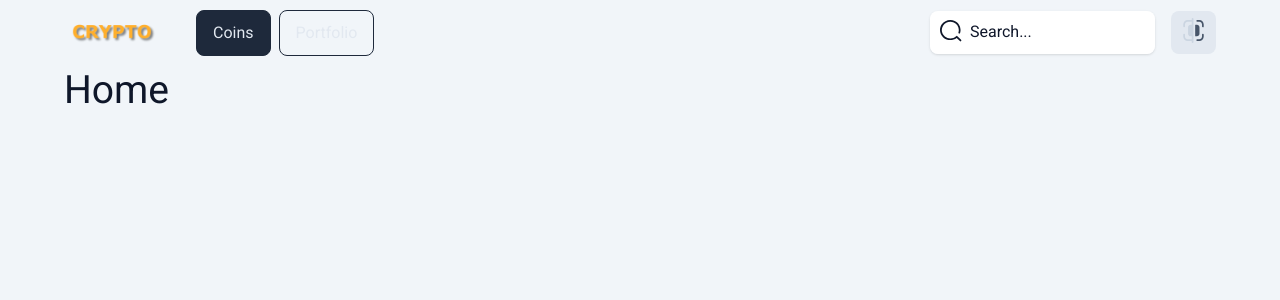
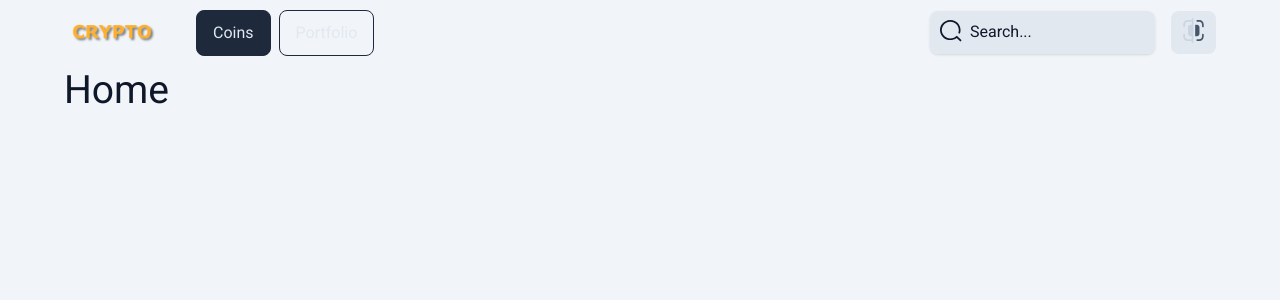
Before and after one commit to grefelnable/crypto-app, a React (Vite) app: page / in a window 1280 px wide. Shown: the top 300 px of the page. Built offline with nearby package versions, Linux system fonts and the light colour scheme.

Commit message:
Add background variant to use on search component

```diff
--- a/src/theme/Theme.js
+++ b/src/theme/Theme.js
@@ -2,6 +2,7 @@ export const lightTheme = {
   body: "var(--grey-100)",
   text: "var(--grey-900)",
   background: "var(--grey-100)",
+  backgroundVariant: "var(--grey-200)",
   toggleBtn: "var(--grey-200)",
 };
 
@@ -9,5 +10,6 @@ export const darkTheme = {
   body: "var(--grey-900)",
   text: "var(--grey-100)",
   background: "var(--grey-900)",
+  backgroundVariant: "var(--grey-800)",
   toggleBtn: "var(--grey-700)",
 };
```
